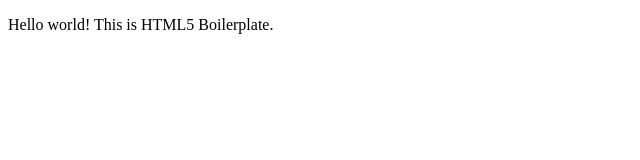
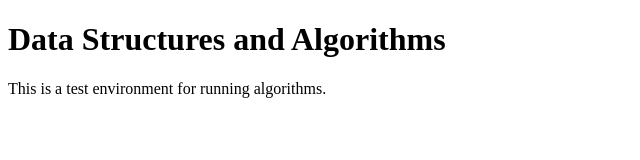
Before and after one commit to ivstudio/dsa, a website built with webpack: page public/index.html in a window 1280 px wide. Shown: the whole page, without its empty margins (0-640 px from the left). Built offline with nearby package versions, Linux system fonts and the light colour scheme.

Commit message:
clean up html boilerplate

```diff
--- a/public/index.html
+++ b/public/index.html
@@ -1,17 +1,10 @@
 <!doctype html>
-<html class="no-js" lang="en">
+<html lang="en">
     <head>
         <meta charset="utf-8" />
         <meta name="viewport" content="width=device-width, initial-scale=1" />
-        <title>DSA</title>
+        <title>Data Structures and Algorithms</title>
         <meta name="description" content="Data Structures and Algorithms." />
-
-        <meta property="og:title" content="" />
-        <meta property="og:type" content="" />
-        <meta property="og:url" content="" />
-        <meta property="og:image" content="" />
-        <meta property="og:image:alt" content="" />
-
         <link rel="icon" href="/favicon.ico" sizes="any" />
         <link rel="icon" href="/icon.svg" type="image/svg+xml" />
         <link rel="apple-touch-icon" href="icon.png" />
@@ -21,6 +14,7 @@
     </head>
 
     <body>
-        <p>Hello world! This is HTML5 Boilerplate.</p>
+        <h1>Data Structures and Algorithms</h1>
+        <p>This is a test environment for running algorithms.</p>
     </body>
 </html>
```
Also changed, not shown: 1 other file.
